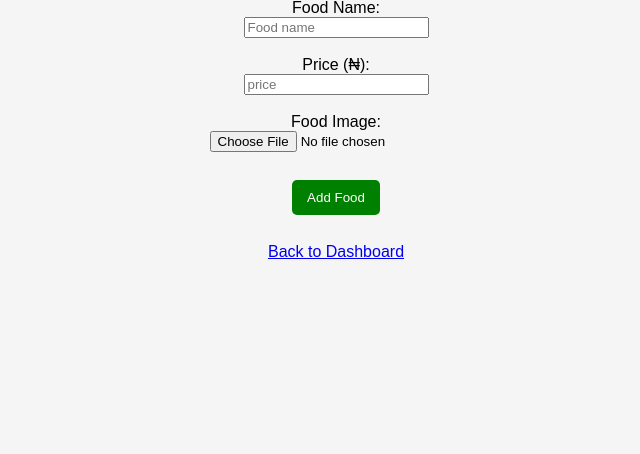
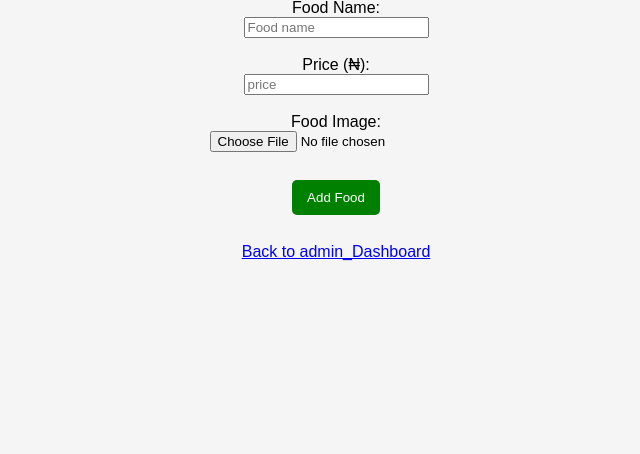
Before and after one commit to Kiyahere/my-campus-food, a Flask app: page /add-food in a window 1280 px wide. Shown: the part 69-523 px from the top of the page, without its empty margins (304-944 px from the left). Run offline with Flask 3, Linux system fonts and the light colour scheme; parts of the project's set-up code (start-up, migrations or seed data) failed here and were passed over.

Commit message:
Fiix admin dashboard html

```diff
--- a/app.py
+++ b/app.py
@@ -338,6 +338,7 @@ def test_admins():
 @app.route("/admin_dashboard")
 @admin_required
 def admin_dashboard():
+    print("ADMIN DASHBOARD ROUTE LOADED")
     return render_template("admin_dashboard.html")
 
 
--- a/templates/add_food.html
+++ b/templates/add_food.html
@@ -25,7 +25,7 @@
     </form>
 
     <br>
-    <a href="/dashboard">Back to Dashboard</a>
+    <a href="/admin_dashboard">Back to admin_Dashboard</a>
 
 </body>
 </html>
```
